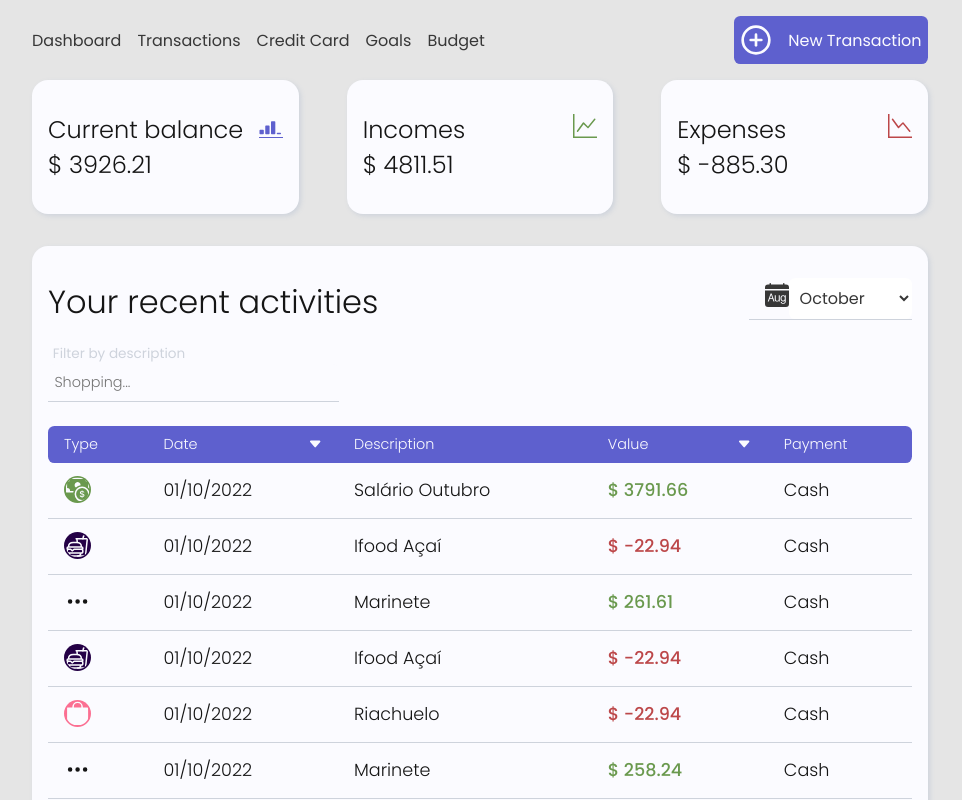
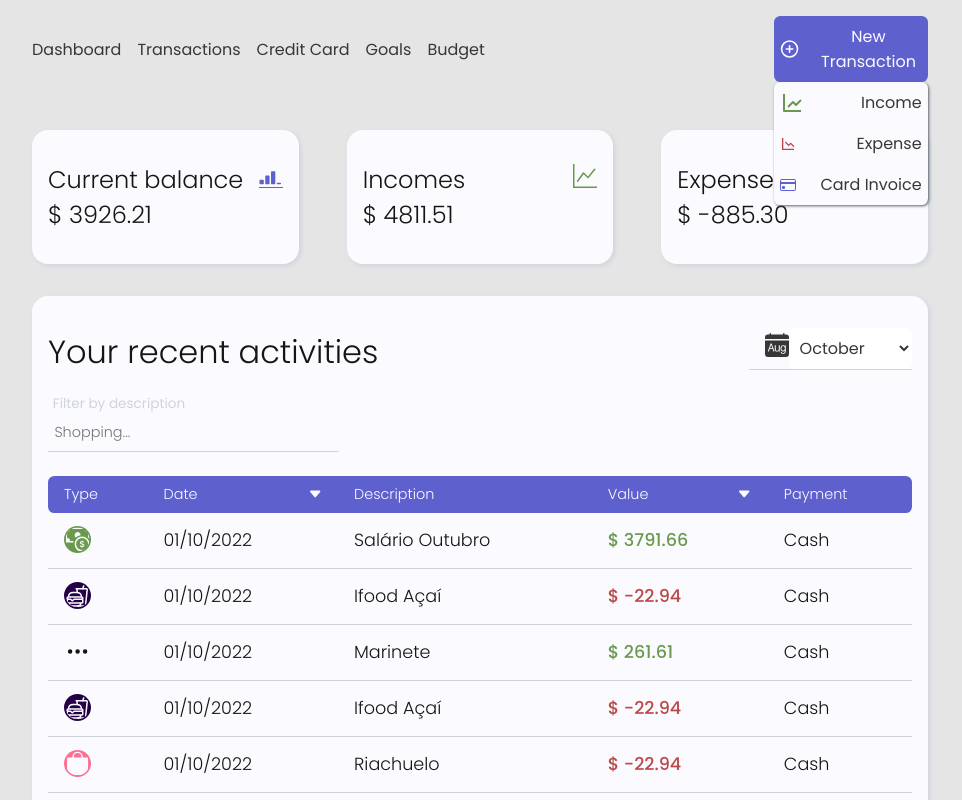
Before and after one commit to anasofiamelo/finances-app, a React (Create React App) app: page / in a window 1280 px wide. Shown: the top 800 px of the page, without its empty margins (160-1122 px from the left). Built offline with nearby package versions, Linux system fonts and the light colour scheme.

Commit message:
fix the click to hide the add new transaction dropdown

```diff
--- a/src/App.jsx
+++ b/src/App.jsx
@@ -4,10 +4,10 @@ import { Navbar, Goals, Invoices } from "./components";
 import { CreditCardPage, Budget, Transactions, Dashboard } from "./pages";
 
 function App() {
-  const [showAddTransaction, setShowAddTransaction] = useState(false);
-
-  const toggleAddTransactionHandler = () => {
-    setShowAddTransaction((prev) => !prev);
+  const [showAddTransaction, setShowAddTransaction] = useState(true);
+  console.log("showAddTransaction", showAddTransaction);
+  const showAddTransactionHandler = () => {
+    setShowAddTransaction(true);
   };
 
   const hideAddTransactionHandler = () => {
@@ -18,13 +18,16 @@ function App() {
     <>
       <Navbar
         showAddTransaction={showAddTransaction}
-        onToggleAddTransaction={toggleAddTransactionHandler}
+        onShowAddTransaction={showAddTransactionHandler}
         onHideAddTransaction={hideAddTransactionHandler}
       />
-      <div onClick={hideAddTransactionHandler}>
+      <div onClick={hideAddTransactionHandler} className="App">
         <Routes>
           <Route path="/" element={<Dashboard />} />
-          <Route path="/transactions" element={<Transactions />} />
+          <Route
+            path="/transactions"
+            element={<Transactions title="Your activities" />}
+          />
           <Route path="/credit-card" element={<CreditCardPage />} />
           <Route path="/credit-card/:creditCard" element={<Invoices />} />
           <Route path="/goals" element={<Goals />} />
--- a/src/components/Transactions/Transactions.jsx
+++ b/src/components/Transactions/Transactions.jsx
@@ -54,7 +54,7 @@ const Transactions = (props) => {
       <TransactionHeader
         onChangeSelectedMonth={changeSelectedMonthHandler}
         onChangeDescriptionFilter={changeDescriptionFilterHandler}
-        title={props.balanceType}
+        title={props.title}
       />
 
       <div>
--- a/src/components/layout/Navbar.jsx
+++ b/src/components/layout/Navbar.jsx
@@ -19,27 +19,20 @@ const Navbar = (props) => {
   ));
 
   return (
-    <nav className="space-between">
-      <ul className="navbar_links">{mappedNavlinks}</ul>
-
-      <ul className="navbar_buttons">
-        <li
-          style={{
-            position: "relative",
-          }}
+    <div className="navbar_container space-between row">
+      <nav style={{ width: "100%" }} onClick={props.onHideAddTransaction}>
+        <ul className="navbar_links">{mappedNavlinks}</ul>
+      </nav>
+      <div style={{ position: "relative" }}>
+        <Button
+          onClick={props.onShowAddTransaction}
+          buttonIcon={<FiPlusCircle className="button-icon" />}
         >
-          <Button
-            onClick={props.onToggleAddTransaction}
-            buttonIcon={
-              <FiPlusCircle style={{ fontSize: "2rem", margin: "0" }} />
-            }
-          >
-            New Transaction
-          </Button>
-          {props.showAddTransaction && <AddTransactionDropdown />}
-        </li>
-      </ul>
-    </nav>
+          New Transaction
+        </Button>
+        {props.showAddTransaction && <AddTransactionDropdown />}
+      </div>
+    </div>
   );
 };
 
--- a/src/index.css
+++ b/src/index.css
@@ -102,6 +102,10 @@ body {
   font-family: var(--poppins);
   font-size: var(--normal-font-size);
   background-color: var(--background);
+}
+
+.App,
+.navbar_container {
   padding: 1rem 15%;
 }
 
--- a/src/pages/Dashboard.jsx
+++ b/src/pages/Dashboard.jsx
@@ -42,11 +42,7 @@ const Dashboard = (props) => {
           icon={expensesIcon}
         />
       </div>
-      <Transactions
-        balanceType="Your recent activities"
-        transactions={transactions}
-        balanceThead={["Category", "Description", "Value", "Date"]}
-      />
+      <Transactions title="Your recent activities" />
       <Reports transactions={transactions} />
     </div>
   );
```
